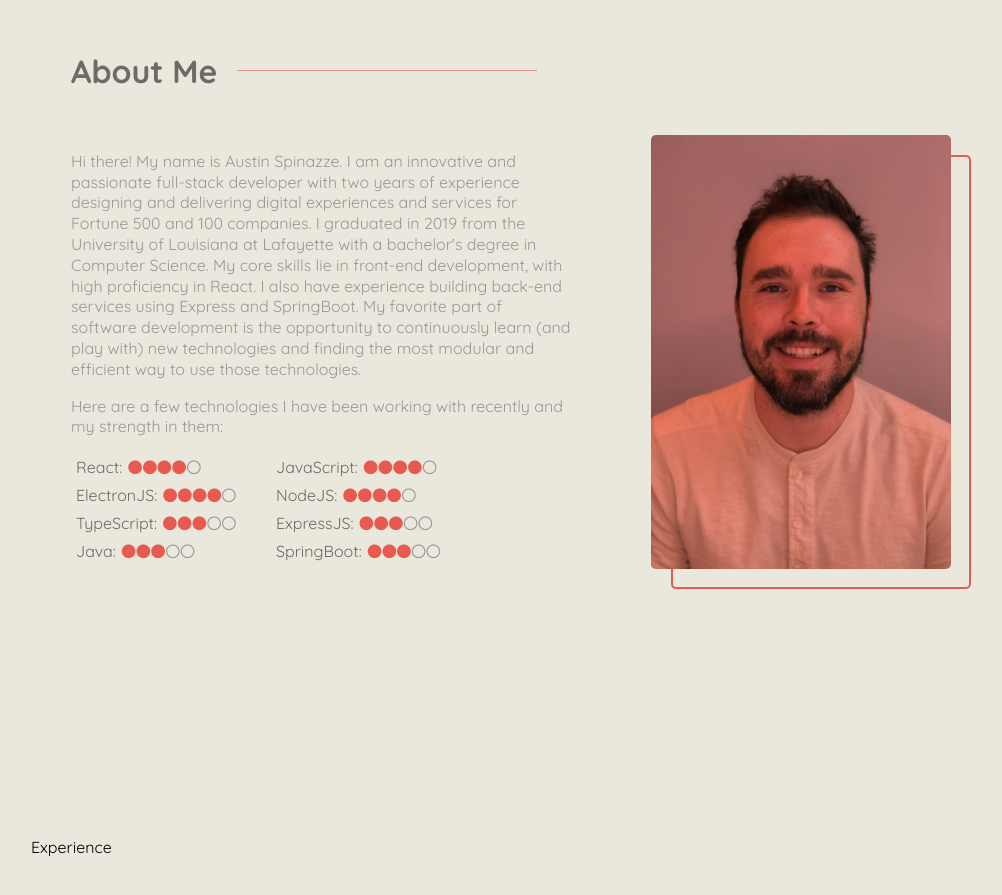
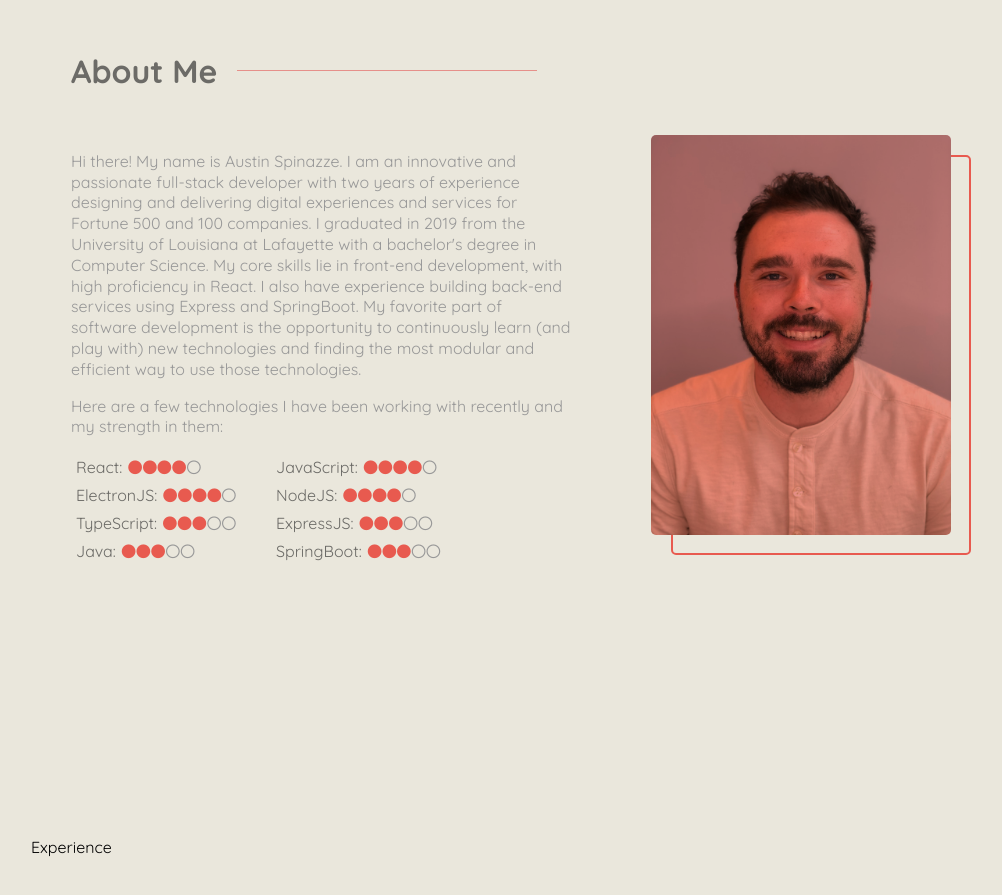
Before and after one commit to AustinSpinazze/ReactPersonalPortfolio, a React app: page / in a window 1280 px wide. Shown: the part 980-1875 px from the top of the page, without its empty margins (119-1121 px from the left). Built offline with nearby package versions, Linux system fonts and the light colour scheme.

Commit message:
- Fixed profile pic on mobile

```diff
--- a/src/app/AboutMe/aboutMe.css
+++ b/src/app/AboutMe/aboutMe.css
@@ -27,6 +27,7 @@
 .about-image-wrapper {
     position: relative;
     max-width: 300px;
+    max-height: 400px;
     width: 100%;
     margin: 0 auto;
     display: flex;
@@ -37,6 +38,8 @@
 
 .about-image {
     width: 100%;
+    max-width: 300px;
+    max-height: 400px;
     height: auto;
     border-radius: 5px;
     mix-blend-mode: multiply;
@@ -114,10 +117,23 @@
 
 @media screen and (max-width: 480px) and (min-height: 700px) {
     .inner {
-        grid-template-columns: 1fr;
+        grid-template-columns: auto;
     }
 
     .about h2 {
         margin: 0 0 10px;
     }
 }
+
+@media(hover: hover) and (pointer: fine) {
+    .about-image-wrapper:hover {
+        background: none;
+        outline: 0;
+        transition: all 0.25s;
+    }
+
+    .about-image-wrapper:hover::after {
+        top: 10px;
+        left: 10px;
+    }
+}
```
